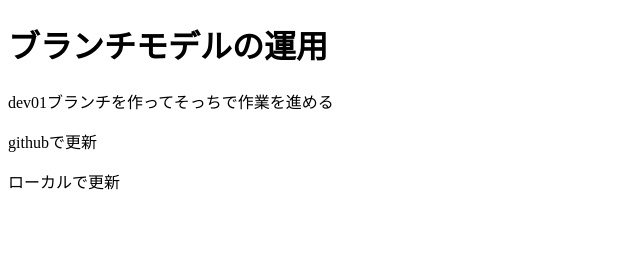
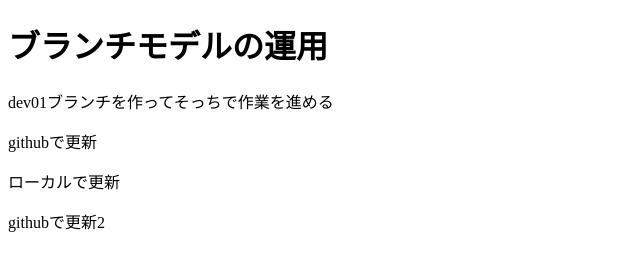
Before and after one commit to hirata1988/0826, a plain HTML site: page index.html in a window 1280 px wide. Shown: the whole page, without its empty margins (0-640 px from the left). Drawn offline with Linux system fonts and the light colour scheme.

Commit message:
Update index.html

```diff
--- a/index.html
+++ b/index.html
@@ -10,5 +10,6 @@
     <p>dev01ブランチを作ってそっちで作業を進める</p>
     <p>githubで更新</p>
     <p>ローカルで更新</p>
+    <p>githubで更新2</p>
 </body>
 </html>
```
